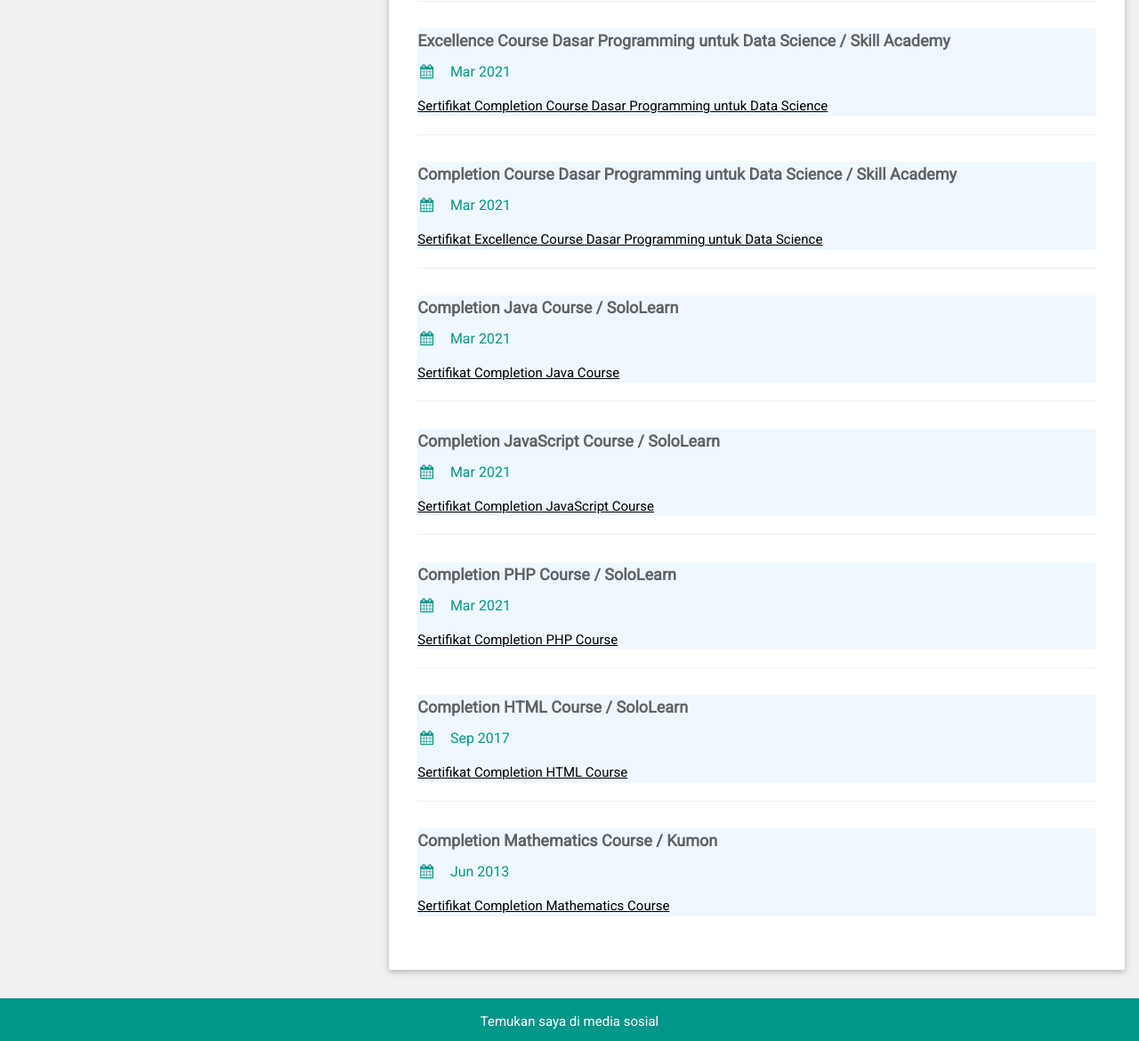
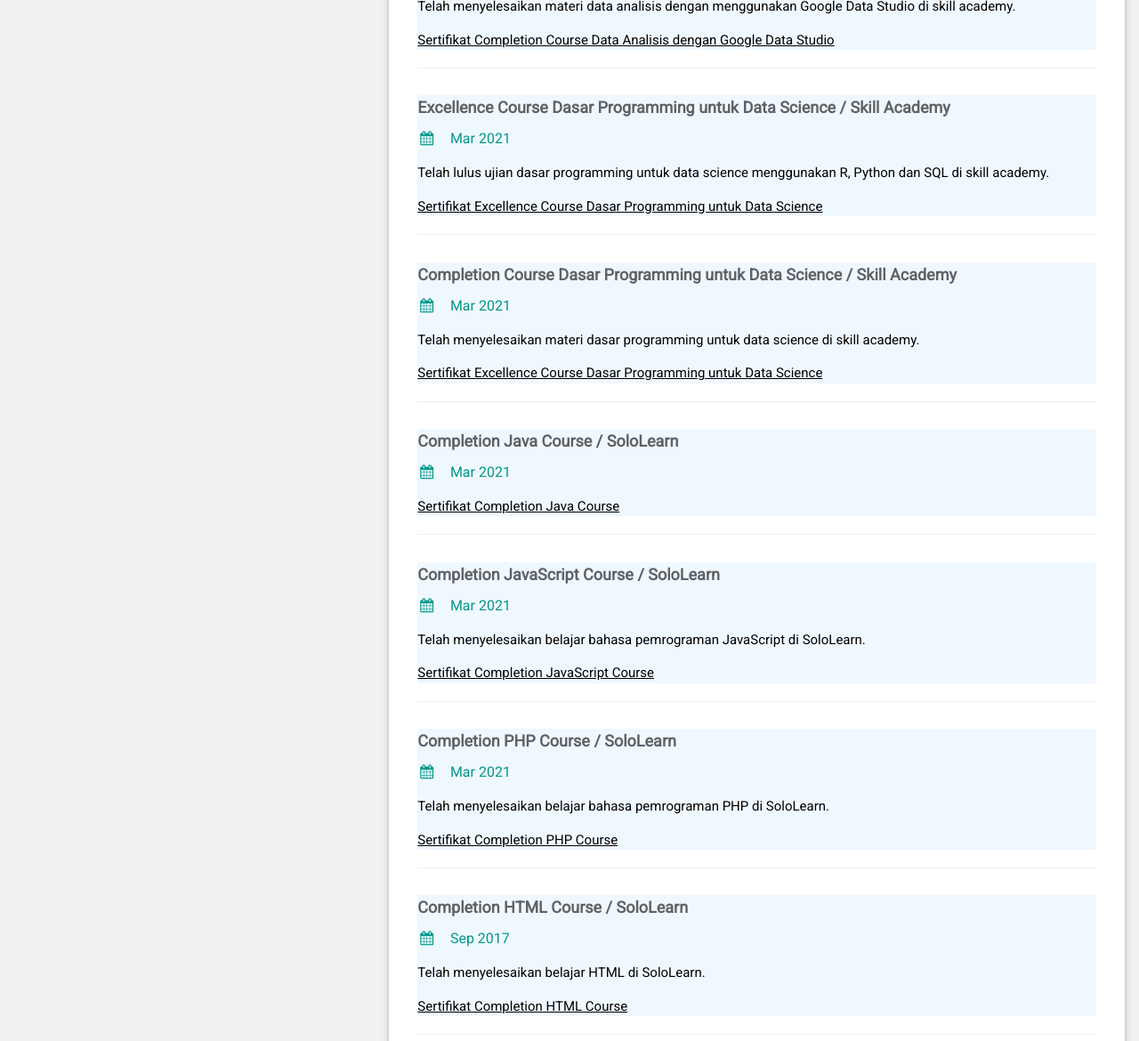
Before and after one commit to abigailvania99/portofolio-profile, a plain HTML site: page index.html in a window 1280 px wide. Shown: the part 5010-6180 px from the top of the page at 89% size. Drawn offline with nearby package versions, Linux system fonts and the light colour scheme.

Commit message:
Update index.html

```diff
--- a/index.html
+++ b/index.html
@@ -372,6 +372,7 @@ html,body,h1,h2,h3,h4,h5,h6 {font-family: "Roboto", sans-serif}
           <div class="isi">
           <h5 class="w3-opacity"><b>Excellence Course Data Analisis dengan Google Data Studio / Skill Academy</b></h5>
           <h6 class="w3-text-teal"><i class="fa fa-calendar fa-fw w3-margin-right"></i>Mar 2021</h6>
+            <p>Telah lulus ujian data analisis dengan menggunakan google data studio di skill academy.</p>
           <p><a href="https://drive.google.com/file/d/1rO-So6rxHQx4lVJUydp8up7xof9tejSu/view?usp=sharing" target="_blank">Sertifikat Excellence Course Data Analisis dengan Google Data Studio</a></p>
           </div>
           <hr>
@@ -382,6 +383,7 @@ html,body,h1,h2,h3,h4,h5,h6 {font-family: "Roboto", sans-serif}
           <div class="isi">
           <h5 class="w3-opacity"><b>Completion Course Data Analisis dengan Google Data Studio / Skill Academy</b></h5>
           <h6 class="w3-text-teal"><i class="fa fa-calendar fa-fw w3-margin-right"></i>Mar 2021</h6>
+            <p>Telah menyelesaikan materi data analisis dengan menggunakan Google Data Studio di skill academy.</p>
           <p><a href="https://drive.google.com/file/d/1b2p7seo007SDk1g4rw31VyLior-T-5Pq/view?usp=sharing" target="_blank">Sertifikat Completion Course Data Analisis dengan Google Data Studio</a></p>
           </div>
           <hr>
@@ -392,7 +394,8 @@ html,body,h1,h2,h3,h4,h5,h6 {font-family: "Roboto", sans-serif}
           <div class="isi">
           <h5 class="w3-opacity"><b>Excellence Course Dasar Programming untuk Data Science / Skill Academy</b></h5>
           <h6 class="w3-text-teal"><i class="fa fa-calendar fa-fw w3-margin-right"></i>Mar 2021</h6>
-          <p><a href="https://drive.google.com/file/d/1PkCzIBE5v_0l90W1dVroVP70lNltj-5T/view?usp=sharing" target="_blank">Sertifikat Completion Course Dasar Programming untuk Data Science</a></p>
+            <p>Telah lulus ujian dasar programming untuk data science menggunakan R, Python dan SQL di skill academy.</p>
+          <p><a href="https://drive.google.com/file/d/1PkCzIBE5v_0l90W1dVroVP70lNltj-5T/view?usp=sharing" target="_blank">Sertifikat Excellence Course Dasar Programming untuk Data Science</a></p>
           </div>
           <hr>
         </div>
@@ -401,6 +404,7 @@ html,body,h1,h2,h3,h4,h5,h6 {font-family: "Roboto", sans-serif}
           <div class="isi">
           <h5 class="w3-opacity"><b>Completion Course Dasar Programming untuk Data Science / Skill Academy</b></h5>
           <h6 class="w3-text-teal"><i class="fa fa-calendar fa-fw w3-margin-right"></i>Mar 2021</h6>
+            <p>Telah menyelesaikan materi dasar programming untuk data science di skill academy.</p>
           <p><a href="https://drive.google.com/file/d/116QKCGwIen7hxhNRJ_m7mjKUdVF_G-TQ/view?usp=sharing" target="_blank">Sertifikat Excellence Course Dasar Programming untuk Data Science</a></p>
           </div>
           <hr>
@@ -418,6 +422,7 @@ html,body,h1,h2,h3,h4,h5,h6 {font-family: "Roboto", sans-serif}
           <div class="isi">
           <h5 class="w3-opacity"><b>Completion JavaScript Course / SoloLearn</b></h5>
           <h6 class="w3-text-teal"><i class="fa fa-calendar fa-fw w3-margin-right"></i>Mar 2021</h6>
+            <p>Telah menyelesaikan belajar bahasa pemrograman JavaScript di SoloLearn.</p>
           <p><a href="https://drive.google.com/file/d/1wD77t0HbshwYZokBls_vB_9wPZI6FuBr/view" target="_blank">Sertifikat Completion JavaScript Course</a></p>
           </div>
           <hr>
@@ -426,6 +431,7 @@ html,body,h1,h2,h3,h4,h5,h6 {font-family: "Roboto", sans-serif}
           <div class="isi">
           <h5 class="w3-opacity"><b>Completion PHP Course / SoloLearn</b></h5>
           <h6 class="w3-text-teal"><i class="fa fa-calendar fa-fw w3-margin-right"></i>Mar 2021</h6>
+            <p>Telah menyelesaikan belajar bahasa pemrograman PHP di SoloLearn.</p>
           <p><a href="https://drive.google.com/file/d/1IAkwUYsYAOL_r0yxcVCRQno6VXyoMSz8/view" target="_blank">Sertifikat Completion PHP Course</a></p>
           </div>
           <hr>
@@ -435,6 +441,7 @@ html,body,h1,h2,h3,h4,h5,h6 {font-family: "Roboto", sans-serif}
           <div class="isi">
           <h5 class="w3-opacity"><b>Completion HTML Course / SoloLearn</b></h5>
           <h6 class="w3-text-teal"><i class="fa fa-calendar fa-fw w3-margin-right"></i>Sep 2017</h6>
+            <p>Telah menyelesaikan belajar HTML di SoloLearn.</p>
           <p><a href="https://drive.google.com/file/d/1wYjX5ViWGeYO5zxJb2nGHLpG_cn9hAKa/view?usp=sharing" target="_blank">Sertifikat Completion HTML Course</a></p>
           </div>
           <hr>
@@ -444,6 +451,7 @@ html,body,h1,h2,h3,h4,h5,h6 {font-family: "Roboto", sans-serif}
           <div class="isi">
           <h5 class="w3-opacity"><b>Completion Mathematics Course / Kumon</b></h5>
           <h6 class="w3-text-teal"><i class="fa fa-calendar fa-fw w3-margin-right"></i>Jun 2013</h6>
+            <p>Telah menyelesaikan belajar matematika di kumon.</p>
           <p><a href="https://drive.google.com/file/d/1T1YSf-90vQIHrLcEN9p9GkZCXEE2jx9x/view" target="_blank">Sertifikat Completion Mathematics Course</a></p>
 
         </div>
```
